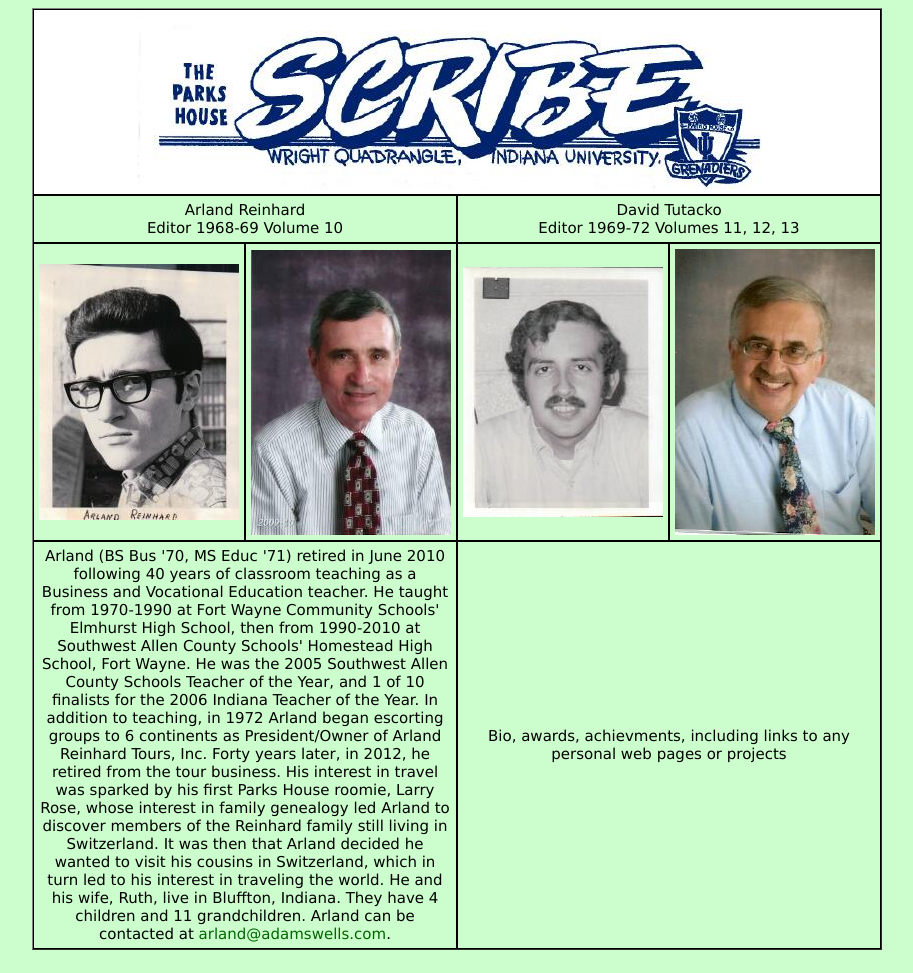
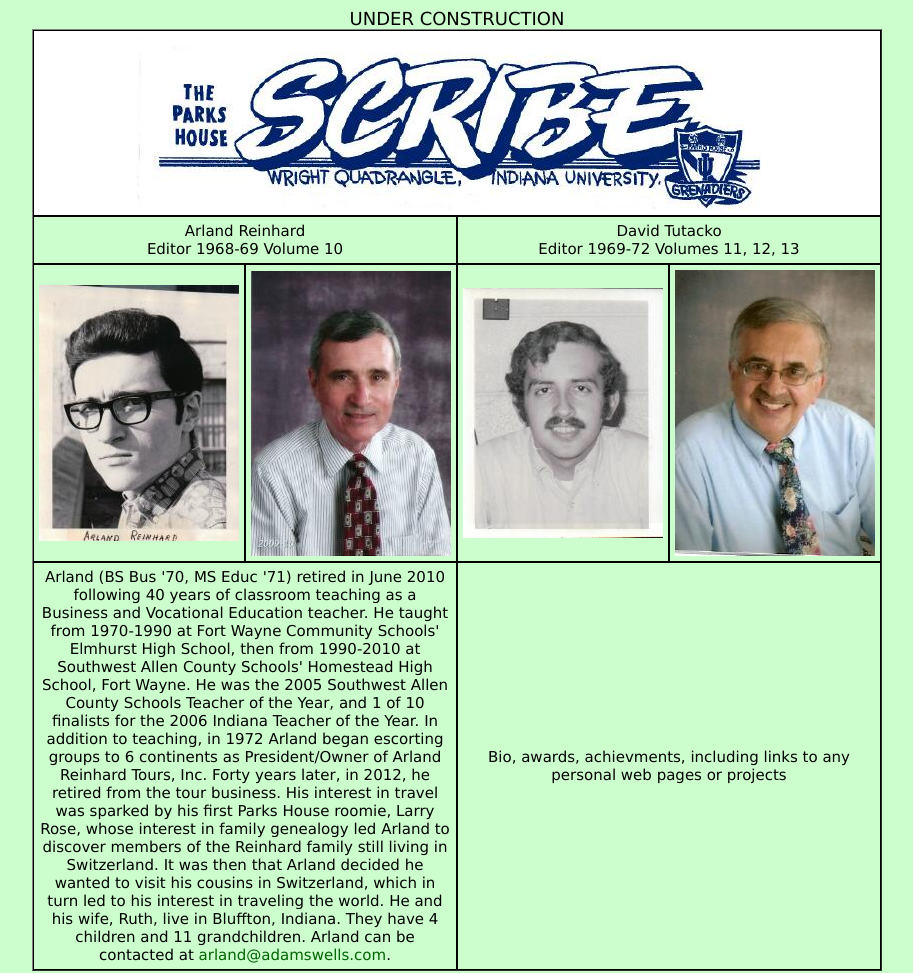
Before and after one commit to aloliver/parks-house-scribe, a plain HTML site: page index.html in a window 1280 px wide. Shown: the top 973 px of the page, without its empty margins (183-1096 px from the left). Drawn offline with Linux system fonts and the light colour scheme.

Commit message:
Add files via upload

```diff
--- a/index.html
+++ b/index.html
@@ -69,6 +69,7 @@ opacity:0.0;
 <body>
 <!--Welcome to the Parks House Archive, incuding an archive of the Parks House Scribe.-->
 <div align="center">
+UNDER CONSTRUCTION
 <TABLE CELLPADDING=5 CELLSPACING=0 WIDTH=850 BORDER=1>
 
 <tr >
```
